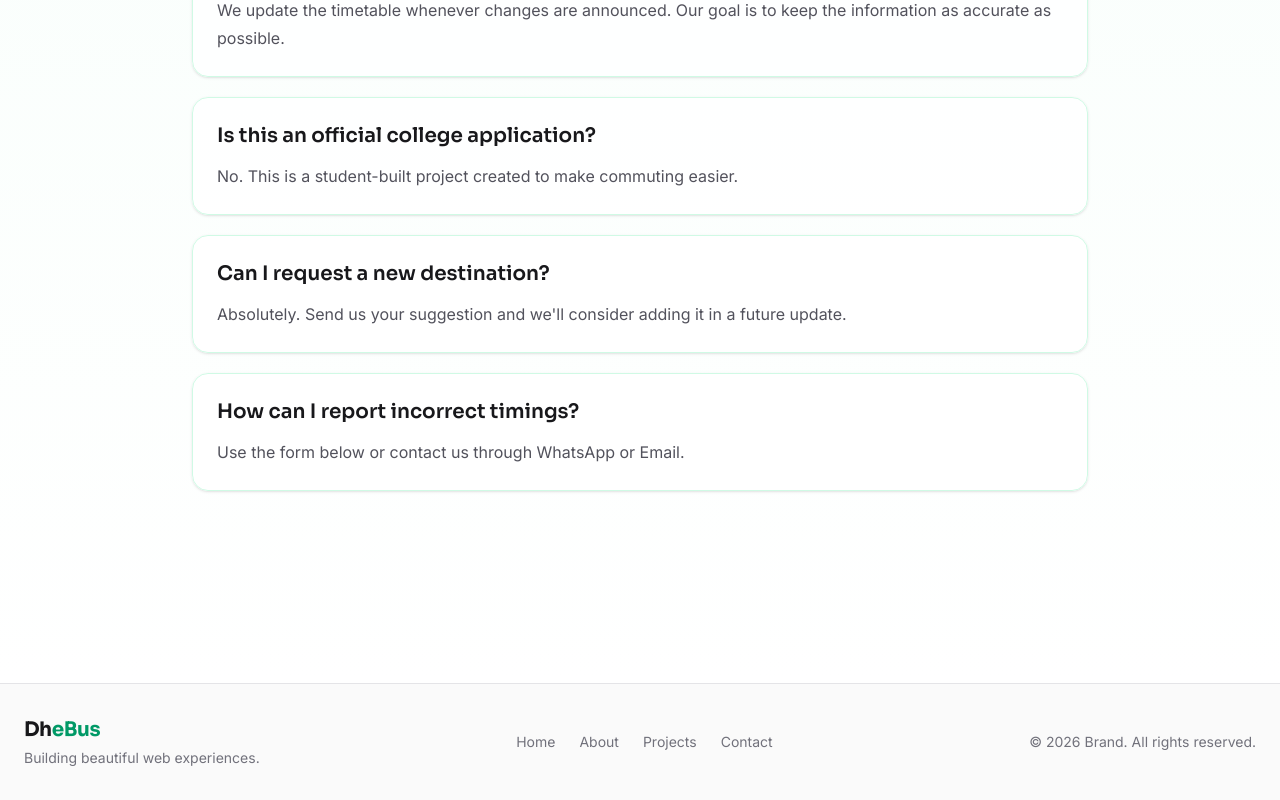
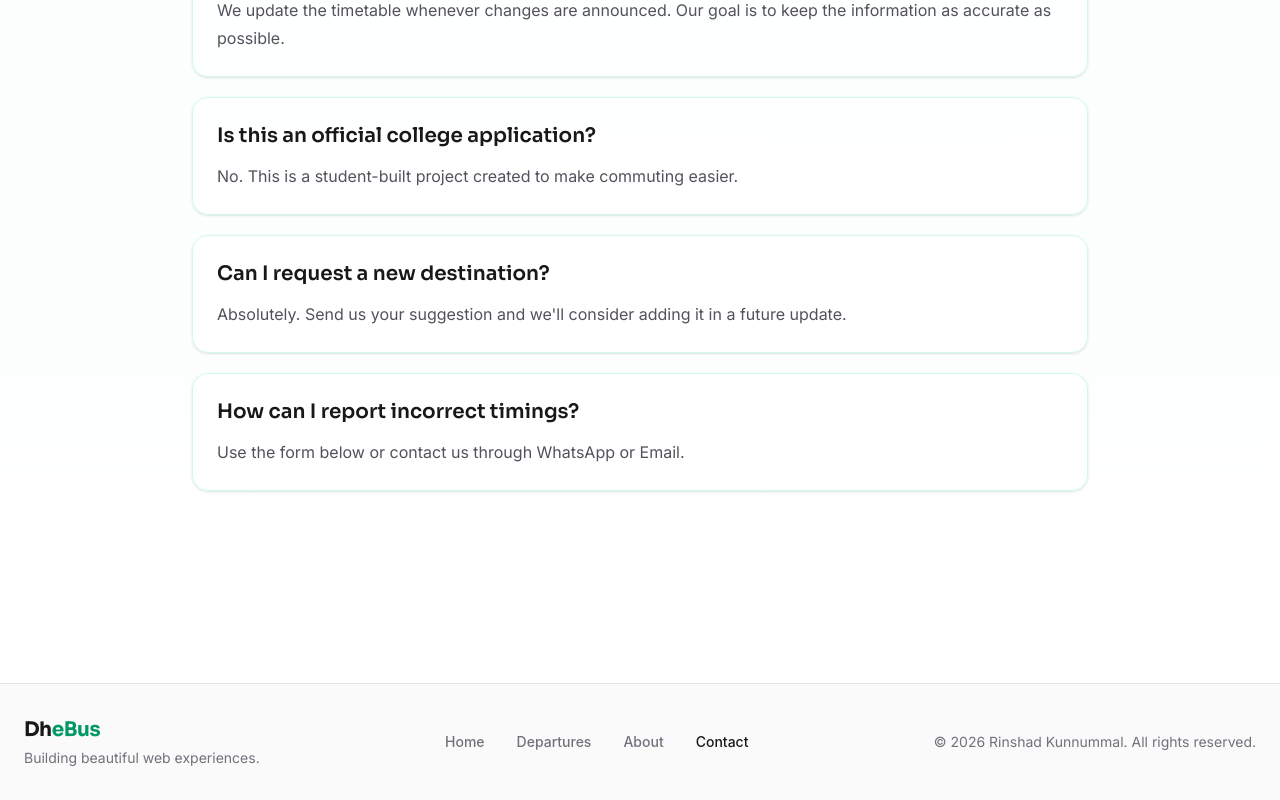
Before and after one commit to rinshadkunnummal/busundo, a React (Vite) app: page /contact in a window 1280 px wide. Shown: the part 1610-2410 px from the top of the page. Built offline with nearby package versions, Linux system fonts and the light colour scheme.

Commit message:
feat: refactor Header and Footer components to use Logo and NavList for improved structure

```diff
--- a/src/components/Footer.tsx
+++ b/src/components/Footer.tsx
@@ -1,39 +1,22 @@
 import { NavLink } from "react-router-dom";
+import Logo from "./Logo";
+import NavList from "./NavList";
 
 export default function Footer() {
   return (
     <footer className="border-t border-zinc-200 bg-zinc-50">
       <div className="mx-auto flex max-w-7xl flex-col items-center justify-between gap-6 px-6 py-8 md:flex-row">
         <div>
-          <NavLink
-          to="/"
-          className="font-sora text-xl font-bold tracking-tight text-zinc-900"
-        >
-          Dh
-          <span className="text-emerald-600">eBus</span>
-        </NavLink>
+          <Logo />
           <p className="font-inter mt-1 text-sm text-zinc-500">
             Building beautiful web experiences.
           </p>
         </div>
 
-        <nav className="font-inter flex gap-6 text-sm">
-          <NavLink to="/" className="text-zinc-500 hover:text-zinc-900">
-            Home
-          </NavLink>
-          <NavLink to="/about" className="text-zinc-500 hover:text-zinc-900">
-            About
-          </NavLink>
-          <NavLink to="/projects" className="text-zinc-500 hover:text-zinc-900">
-            Projects
-          </NavLink>
-          <NavLink to="/contact" className="text-zinc-500 hover:text-zinc-900">
-            Contact
-          </NavLink>
-        </nav>
+        <NavList />
 
         <p className="font-inter text-sm text-zinc-500">
-          © {new Date().getFullYear()} Brand. All rights reserved.
+          © {new Date().getFullYear()} Rinshad Kunnummal. All rights reserved.
         </p>
       </div>
     </footer>
--- a/src/components/Header.tsx
+++ b/src/components/Header.tsx
@@ -1,20 +1,13 @@
 import { NavLink } from "react-router-dom";
 import NavList from "./NavList";
+import Logo from "./Logo";
 
 export default function Header() {
   return (
     <header className="sticky top-0 z-50 border-b border-zinc-200 bg-white/80 backdrop-blur">
       <div className="mx-auto flex h-16 max-w-7xl items-center justify-between px-6">
         {/* Logo */}
-        <div className="flex gap-1">
-          {/* <Bus className="text-emerald-600" /> */}
-          <NavLink
-            to="/"
-            className="font-sora text-xl font-bold tracking-tight text-zinc-900"
-          >
-              Dh
-            <span className="text-emerald-600">eBus</span>
-          </NavLink></div>
+        <Logo />
         {/* Navigation */}
         <NavList />
         {/* CTA */}
--- /dev/null
+++ b/src/components/Logo.tsx
@@ -0,0 +1,16 @@
+import { NavLink } from "react-router-dom";
+
+export default function Logo() {
+    return (
+        <div className="flex gap-1">
+            {/* <Bus className="text-emerald-600" /> */}
+            <NavLink
+                to="/"
+                className="font-sora text-xl font-bold tracking-tight text-zinc-900"
+            >
+                Dh
+                <span className="text-emerald-600">eBus</span>
+            </NavLink>
+        </div>
+    );
+}
```
